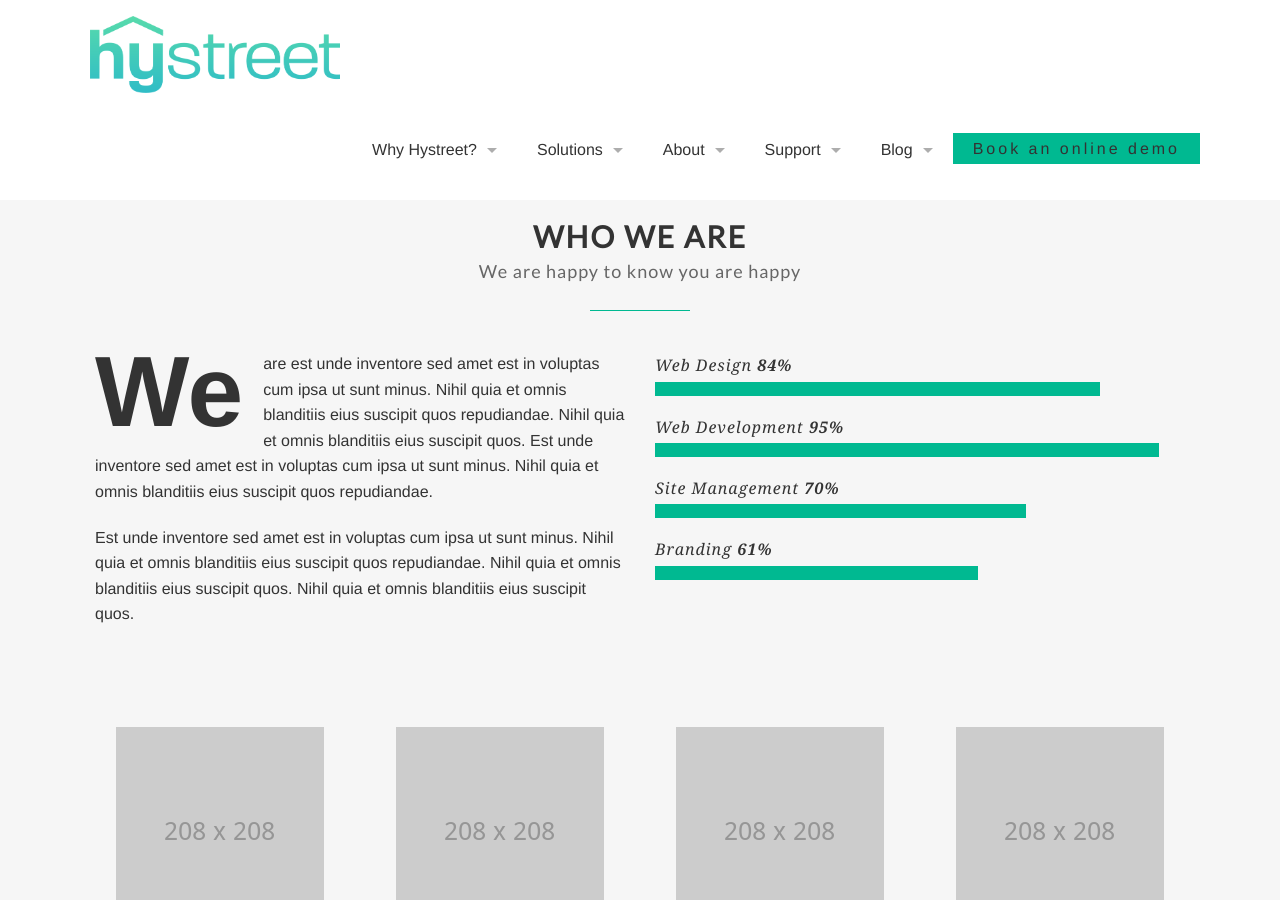
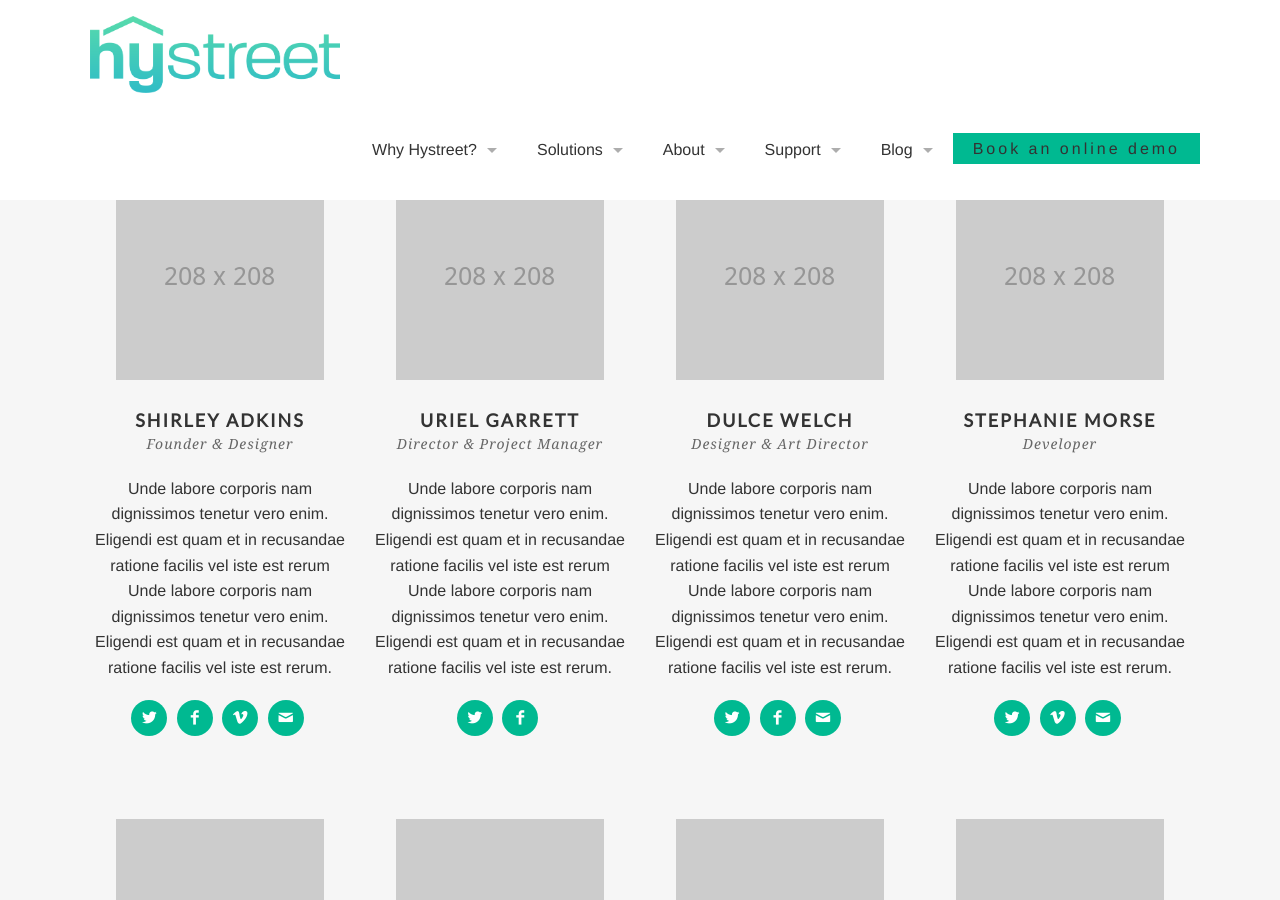
Before and after one commit to hystreet/hystreet.github.io, a Jekyll site: the page built from about-us/meet-the-team/index.html, in a window 1280 px wide and 900 px high, scrolled down 503 px. Built offline with Jekyll 4.4.1, drawn with Linux system fonts in a browser that asks for light colours; some web fonts are replaced.

Commit message:
Removing bars and about us

```diff
--- a/about-us/meet-the-team/index.html
+++ b/about-us/meet-the-team/index.html
@@ -77,6 +77,7 @@ members:
 <div class='full'>
   <div class='row'>
     <div class='special-title centered-text'>
+      <i class='icon-users'></i>
       <h2>Aliquam aliquam non est a lacinia.</h2>
       <p>
 Lorem ipsum dolor sit amet, consectetur adipiscing elit. Cras ac purus pharetra, aliquet justo eget, faucibus nulla. Aliquam accumsan, mi id fringilla ultricies, eros mauris scelerisque tortor, tempor bibendum ipsum nisi at augue. Suspendisse potenti. Aenean tincidunt risus at nibh lobortis, vitae pharetra justo feugiat. Morbi purus ante, aliquam vel tincidunt vel, interdum imperdiet ligula. Aenean id justo et lorem efficitur varius. Nullam aliquam eros consequat egestas rhoncus. Interdum et malesuada fames ac ante ipsum primis in faucibus. Lorem ipsum dolor sit amet, consectetur adipiscing elit. Maecenas bibendum faucibus risus eu vulputate.
@@ -86,43 +87,6 @@ Praesent non lacinia eros. Vivamus tempor lacus ac tortor egestas mattis. Duis e
   </div>
 </div>
 </div>
-
-<div class='full'>
-  <div class='row'>
-    <div class='special-title centered-text'>
-      <i class='icon-users'></i>
-      <h2>Who we are</h2>
-      <p>We are happy to know you are happy</p>
-      <p class='shortline'></p>
-    </div>
-    <div class='spacing'></div>
-    <div class='spacing'></div>
-  </div>
-  <div class='row'>
-    <div class='medium-6 large-6 columns'>
-      <p>
-        <span class='drop-letters'>We</span>
-        are est unde inventore sed amet est in voluptas cum ipsa ut sunt minus. Nihil quia et omnis blanditiis eius suscipit quos repudiandae. Nihil quia et omnis blanditiis eius suscipit quos. Est unde inventore sed amet est in voluptas cum ipsa ut sunt minus. Nihil quia et omnis blanditiis eius suscipit quos repudiandae.
-      </p>
-      <p>Est unde inventore sed amet est in voluptas cum ipsa ut sunt minus. Nihil quia et omnis blanditiis eius suscipit quos repudiandae. Nihil quia et omnis blanditiis eius suscipit quos. Nihil quia et omnis blanditiis eius suscipit quos.</p>
-    </div>
-    <div class='medium-6 large-6 columns'>
-      <ul class='bars'>
-        {% for bar in page.bars %}
-          <li>
-            <h4>
-              {{bar.title}}
-              <strong>{{bar.percent}}%</strong>
-            </h4>
-            <p class='highlighted' data-percent='{{bar.percent}}'></p>
-          </li>
-        {% endfor %}
-      </ul>
-    </div>
-  </div>
-</div>
-
-
 
 <div class='members'>
   <div class='full no-padding'>
```
